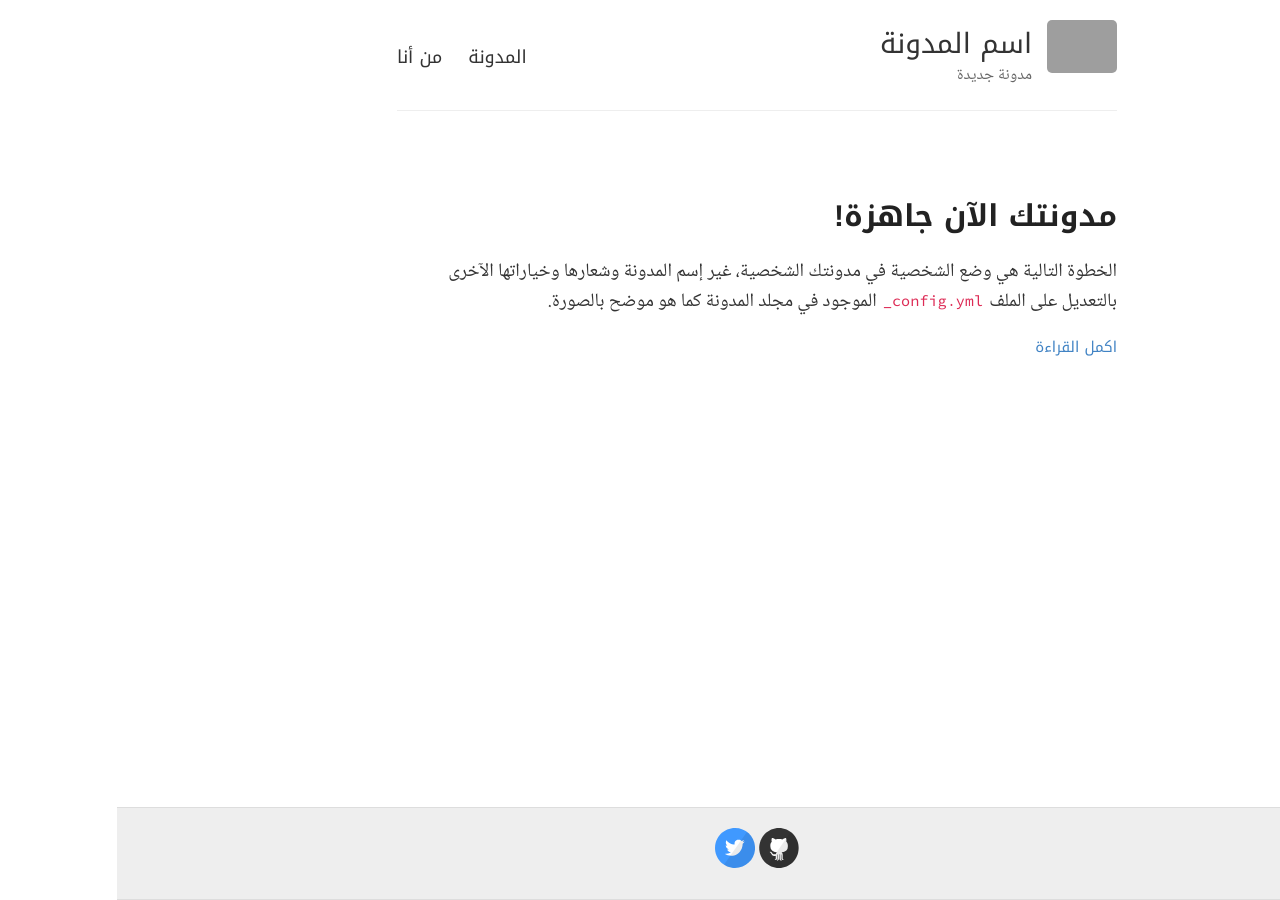
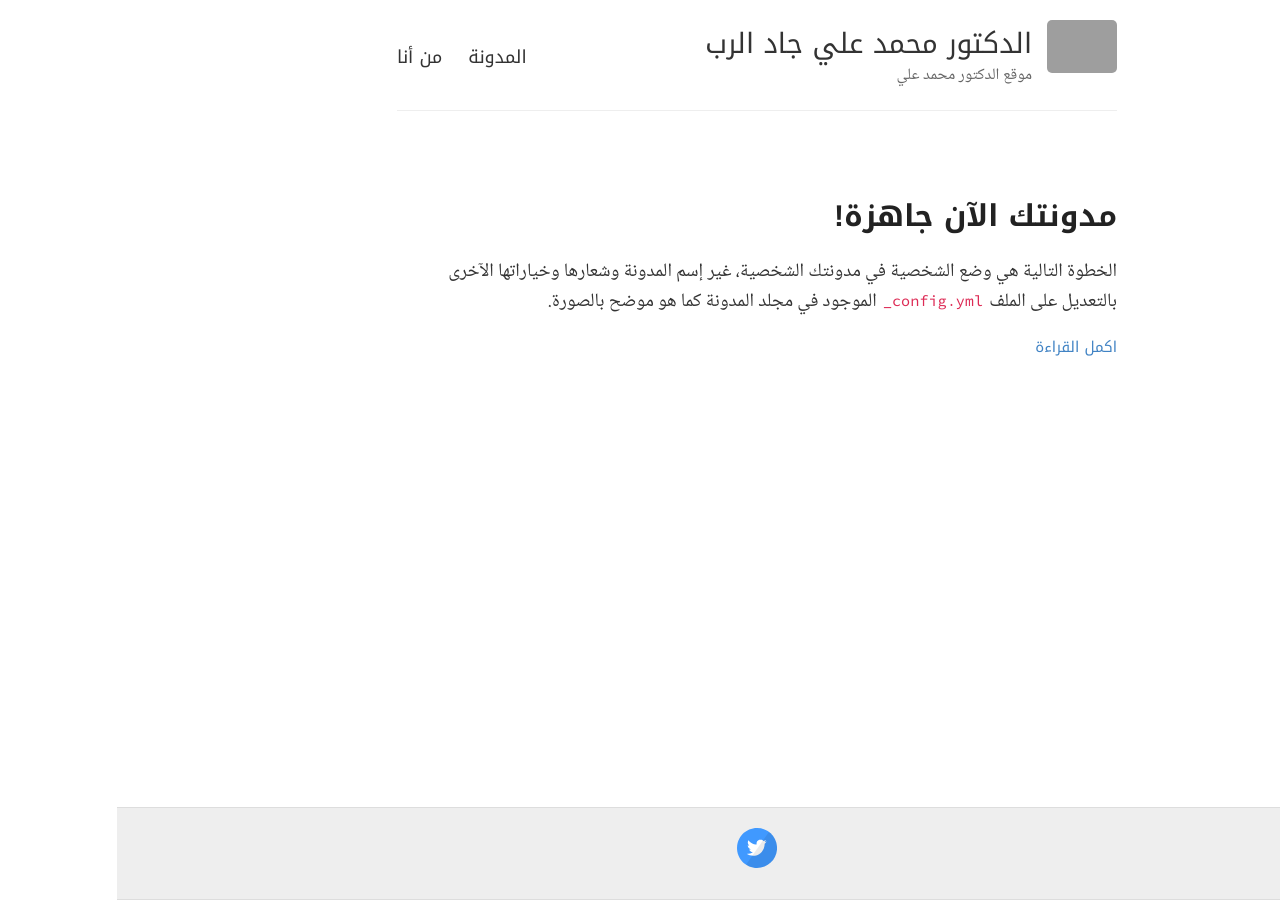
Before and after one commit to MuhammadAlijad/muhammadalijad.github.io, a Jekyll site: the page built from index.html, in a window 1280 px wide. Built offline with Jekyll 4.4.1, drawn with Linux system fonts in a browser that asks for light colours; grey boxes are pictures that could not be loaded.

Commit message:
Update _config.yml

```diff
--- a/_config.yml
+++ b/_config.yml
@@ -3,16 +3,16 @@
 #
 
 # اسم المدونة الذي سيظهر في الأعلى
-name: اسم المدونة
+name: الدكتور محمد علي جاد الرب
 
 # وصف قصير للمدونة والذي سيظهر تحت اسمها وكجزء من عنوان المدونة في محركات البحث
-description: مدونة جديدة
+description: موقع الدكتور محمد علي
 
 # رابط صورة المدونة
 # لإستخدام صورة هويتك في GitHub ضع https://github.com/<اسم_المستخدم>.png في المتغير، مثلا لهويتي الشخصية أستخدم:
 # avatar: https://github.com/a3ammar.png
 # ولإخفاء الصورة نهائيًا احذف الرابط من المتغير
-avatar: https://raw.githubusercontent.com/barryclark/jekyll-now/master/images/jekyll-logo.png
+avatar: "/assets/img/muhammadali.jpeg"
 
 
 #
@@ -25,7 +25,7 @@ footer-links:
   email:
   facebook:
   flickr:
-  github: a3ammar/jekyll-now
+  github:
   instagram:
   linkedin:
   pinterest:
@@ -34,6 +34,7 @@ footer-links:
   stackoverflow: # هويتك في stackoverflow مثلا: "users/50476/bart-kiers"
   youtube: # إما channel/<عنوان_قناتك_الطويل> أو user/<اسم-مستخدمك>
   googleplus: # رقم التعريف عندما تزور هويتك (كل ما يتبع plus.google.com/)
+  telephone: +20 102 2552012
 
 
 # ضع الاسم Disqus القصير الخاص بك (الاسم القصير وليس اسم المستخدم) لتفعيل الردود على المدونة
```
